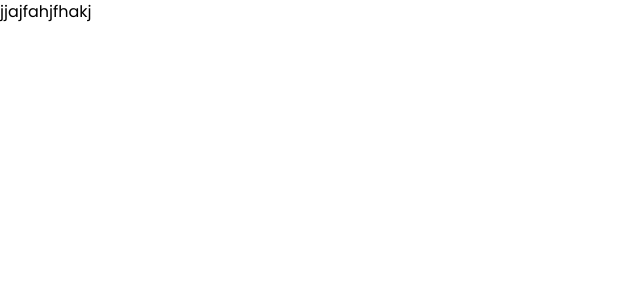
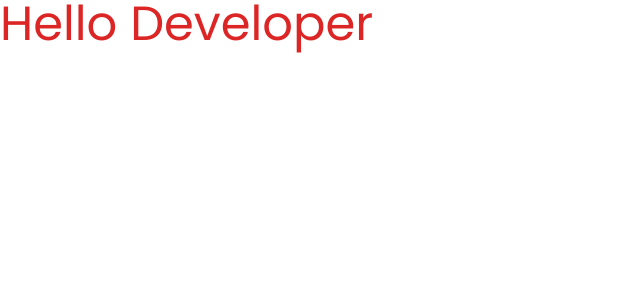
Before and after one commit to boughanmiyoussef/Ecommerce, a React (Vite) app in the folder frontend/: page / in a window 1280 px wide. Shown: the top 300 px of the page, without its empty margins (0-640 px from the left). Built offline with nearby package versions, Linux system fonts and the light colour scheme.

Commit message:
Add The Routes

```diff
--- a/frontend/package.json
+++ b/frontend/package.json
@@ -11,7 +11,8 @@
   },
   "dependencies": {
     "react": "^18.3.1",
-    "react-dom": "^18.3.1"
+    "react-dom": "^18.3.1",
+    "react-router-dom": "^6.28.0"
   },
   "devDependencies": {
     "@eslint/js": "^9.13.0",
--- a/frontend/src/App.jsx
+++ b/frontend/src/App.jsx
@@ -5,7 +5,7 @@ function App() {
 
   return (
     <>
-      <h1>jjajfahjfhakj</h1>
+      <h1 className='text-5xl  text-red-600 '>Hello Developer </h1>
     </>
   )
 }
```
Also changed, not shown: frontend/src/routers/router.jsx (added, +12 -0 lines), 1 other file (tests, documents, lock files or other folders).
